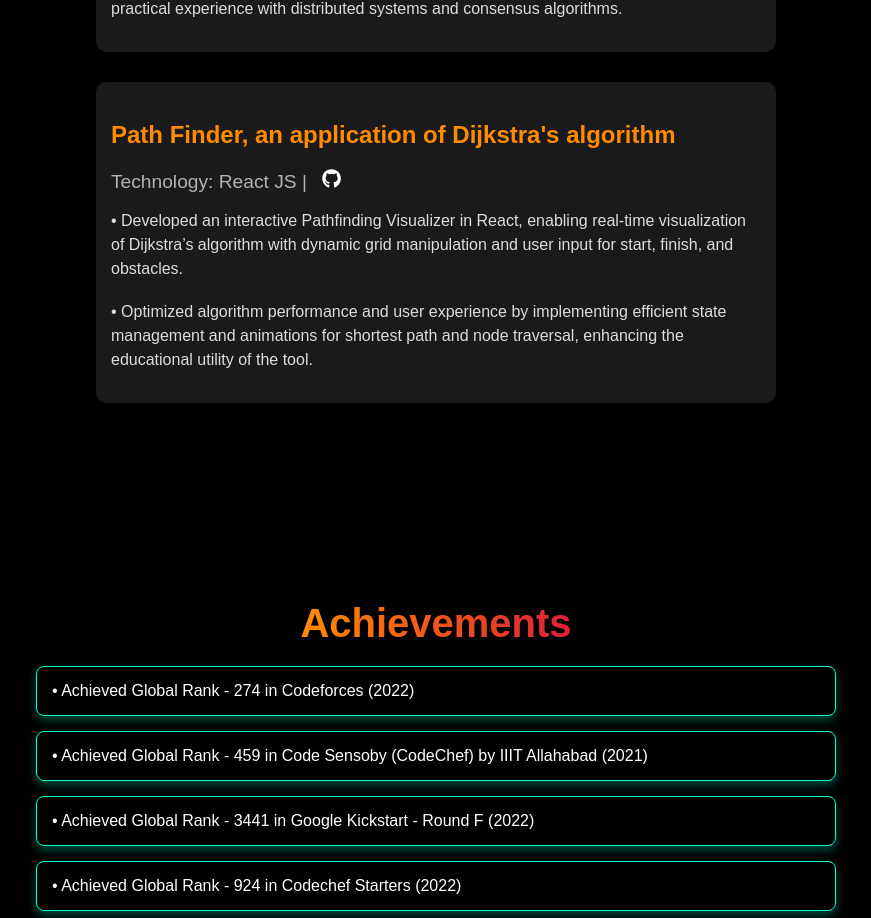
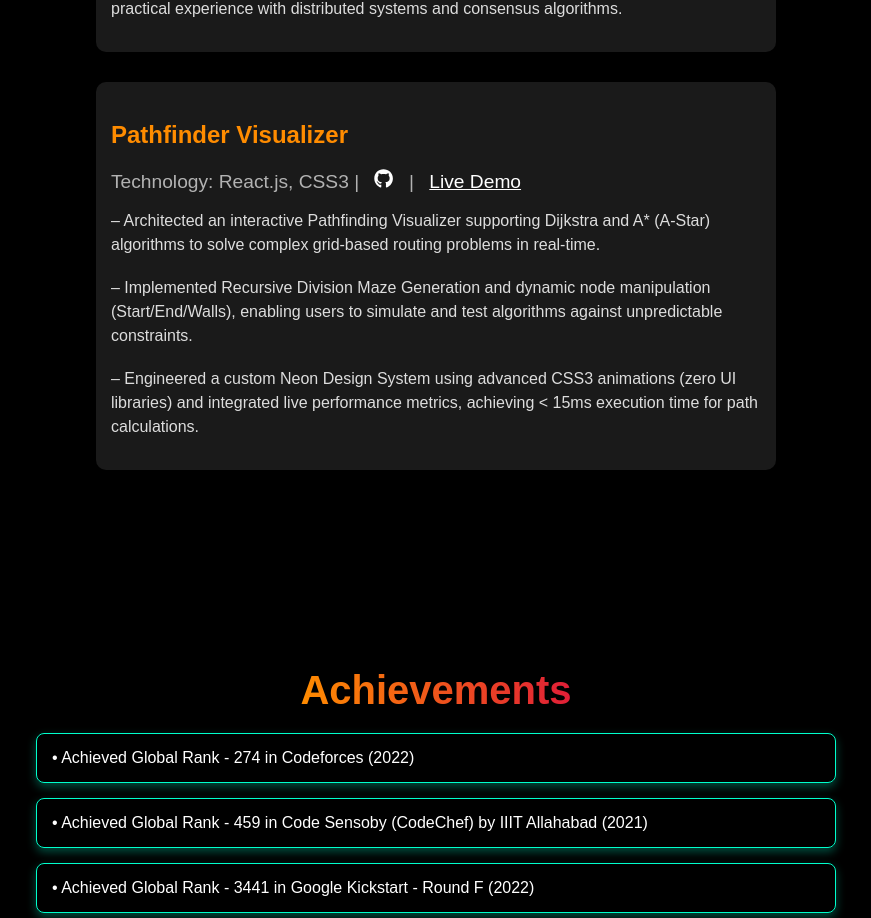
Before and after one commit to Aarnav-JP/Portfolio, a React (Create React App) app: page / in a window 1280 px wide. Shown: the part 5180-6098 px from the top of the page, without its empty margins (204-1075 px from the left). Built offline with nearby package versions, Linux system fonts and the light colour scheme.

Commit message:
Content: Update Pathfinder project details

```diff
--- a/src/pages/Projects.js
+++ b/src/pages/Projects.js
@@ -118,16 +118,20 @@
       </ProjectCard>
 
       <ProjectCard>
-        <ProjectTitle>Path Finder, an application of Dijkstra's algorithm</ProjectTitle>
-        <ProjectSubtitle>Technology: React JS | <a href="https://github.com/Aarnav-JP/PathFinder" target="_blank" rel="noopener noreferrer" style={{ margin: '10px' }}>
+        <ProjectTitle>Pathfinder Visualizer</ProjectTitle>
+        <ProjectSubtitle>Technology: React.js, CSS3 | <a href="https://github.com/Aarnav-JP/PathFinder" target="_blank" rel="noopener noreferrer" style={{ margin: '10px' }}>
           <FaGithub color="#ffffff" />
-        </a>  </ProjectSubtitle>
+        </a> | <a href="https://path-finder-red.vercel.app/" target="_blank" rel="noopener noreferrer" style={{ color: "#ffffff", margin: '10px' }}>Live Demo</a>
+        </ProjectSubtitle>
         <ProjectDescription>
-          • Developed an interactive Pathfinding Visualizer in React, enabling real-time visualization of Dijkstra’s
-          algorithm with dynamic grid manipulation and user input for start, finish, and obstacles.
+          – Architected an interactive Pathfinding Visualizer supporting Dijkstra and A* (A-Star) algorithms to solve
+          complex grid-based routing problems in real-time.
           <p></p>
-          • Optimized algorithm performance and user experience by implementing efficient state management and animations
-          for shortest path and node traversal, enhancing the educational utility of the tool.
+          – Implemented Recursive Division Maze Generation and dynamic node manipulation (Start/End/Walls),
+          enabling users to simulate and test algorithms against unpredictable constraints.
+          <p></p>
+          – Engineered a custom Neon Design System using advanced CSS3 animations (zero UI libraries) and integrated
+          live performance metrics, achieving &lt; 15ms execution time for path calculations.
         </ProjectDescription>
       </ProjectCard>
 
```
